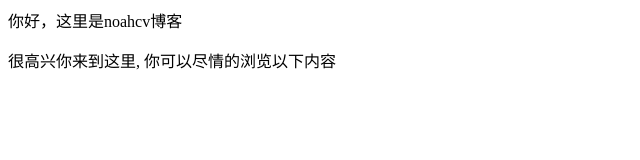
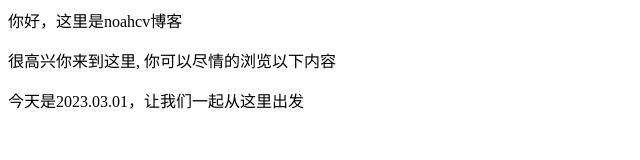
Before and after one commit to lionelnoah/lionelnoah.github.io, a plain HTML site: page index.html in a window 1280 px wide. Shown: the whole page, without its empty margins (0-640 px from the left). Drawn offline with Linux system fonts and the light colour scheme.

Commit message:
Update index.html

```diff
--- a/index.html
+++ b/index.html
@@ -1,2 +1,3 @@
 <p>你好，这里是noahcv博客</p>
 <p>很高兴你来到这里, 你可以尽情的浏览以下内容</p>
+<p>今天是2023.03.01，让我们一起从这里出发</p>
```
